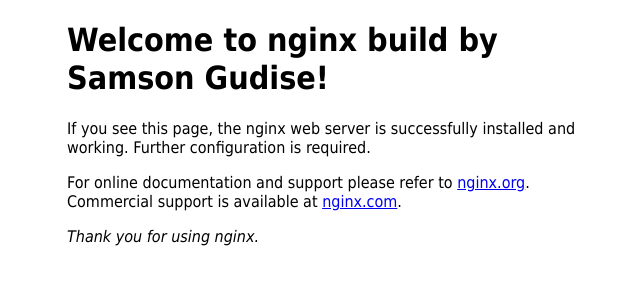
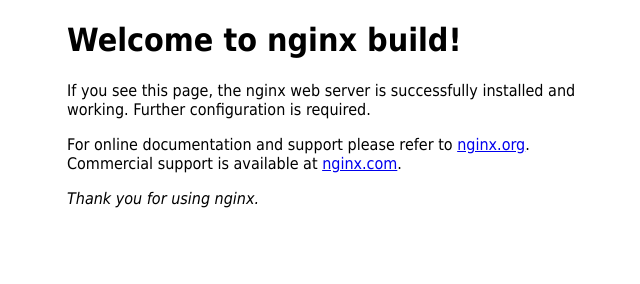
Before and after one commit to SamsonGudise/JenkinsPipelineExample, a plain HTML site: page index.html in a window 1280 px wide. Shown: the whole page, without its empty margins (293-933 px from the left). Drawn offline with Linux system fonts and the light colour scheme.

```diff
--- a/index.html
+++ b/index.html
@@ -1,7 +1,7 @@
 <!DOCTYPE html>
 <html>
 <head>
-<title>Welcome to nginx build by Samson Gudise!</title>
+<title>Welcome to nginx build!</title>
 <style>
     body {
         width: 35em;
@@ -11,7 +11,7 @@
 </style>
 </head>
 <body>
-<h1>Welcome to nginx build by Samson Gudise!</h1>
+<h1>Welcome to nginx build!</h1>
 <p>If you see this page, the nginx web server is successfully installed and
 working. Further configuration is required.</p>
 
```
Also changed, not shown: 1 other file.
